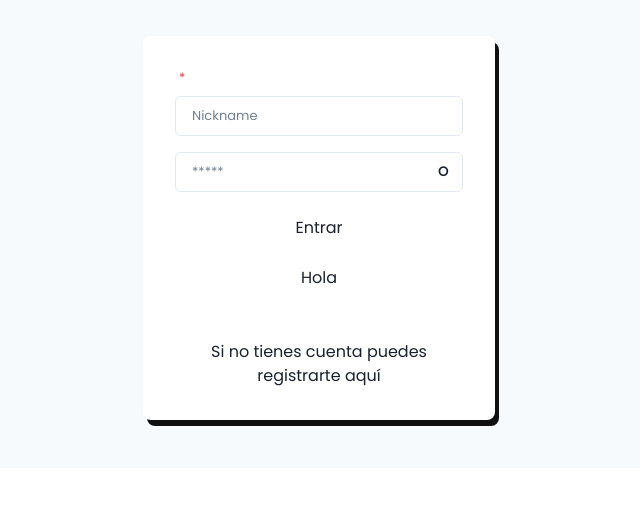
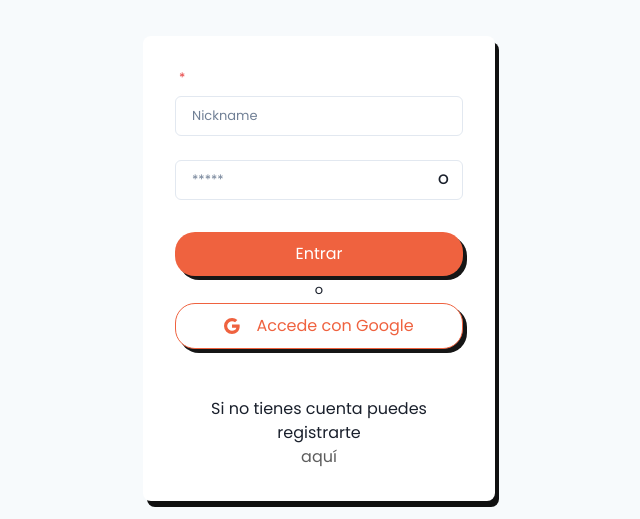
Before and after one commit to NeoHealthylife/WhatAPeach, a React (Vite) app in the folder App/: page /login in a window 1280 px wide. Shown: the part 370-889 px from the top of the page, without its empty margins (321-961 px from the left). Before the commit the page ends 838 px from the top, so only its background shows below. Built offline with nearby package versions, Linux system fonts and the light colour scheme.

Commit message:
feat:login y navitemlink

```diff
--- /dev/null
+++ b/App/src/components/UIComponents/NavItemLink-NoHover.jsx
@@ -0,0 +1,36 @@
+import React from "react";
+import { NavLink } from "react-router-dom";
+import {Icon, useColorModeValue, Flex, Box, } from "@chakra-ui/react"
+
+
+
+export const NavItemLinkNoHover = ({ icon, name, href, hoverProps,fontSize}) => {
+  const color = 'primary';
+
+  return (
+    <NavLink to={href}>
+      <Box
+        fontSize={fontSize}
+        align="center"
+        cursor="pointer"
+        role="group"
+        color={useColorModeValue("blackAlpha.700", "gray.400")}
+        _hover={
+          {hoverProps}
+        }
+      >
+        {icon && (
+          <Icon
+            mx="2"
+            boxSize="4"
+            _groupHover={{
+              color: color,
+            }}
+            as={icon}
+          />
+        )}
+        {name}
+      </Box>
+    </NavLink>
+  );
+};
--- a/App/src/components/UIComponents/UIButton.jsx
+++ b/App/src/components/UIComponents/UIButton.jsx
@@ -14,10 +14,10 @@ const StyledButton = styled.button`
       :hover {
         background-color: #f2866a;
       }
-  :active {
-  box-shadow: #161616 2px 2px 0 0;
-  transform: translate(2px, 2px);
-}
+      :active {
+      box-shadow: #161616 2px 2px 0 0;
+      transform: translate(2px, 2px);
+    }
     `}
 
   ${(props) =>
@@ -25,6 +25,7 @@ const StyledButton = styled.button`
     css`
     display: flex;
     align-items: center;
+    justify-content: center;
     gap:1rem;
       color: #EF623F;
       border:1px solid #EF623F;
--- a/App/src/pages/Login/Login.jsx
+++ b/App/src/pages/Login/Login.jsx
@@ -17,6 +17,8 @@ import { NavLink, useNavigate } from "react-router-dom";
 import UiButton from "../../components/UIComponents/UIButton";
 import UIInput from "../../components/UIComponents/UIInput";
 import { loginUser } from "../../services/API";
+import { BsGoogle } from "react-icons/bs";
+import { NavItemLinkNoHover } from "../../components/UIComponents/NavItemLink-NoHover";
 
 const Login=()=> {
   const [showPassword, setShowPassword] = useState(false);
@@ -61,8 +63,8 @@ const Login=()=> {
             boxShadow="#101010 4px 6px 0 0"
             p={8}
           >
-            <Stack spacing={4}>
-              <Box>
+            <Stack spacing={6}>
+              <Box >
               <UIInput placeholder="Nickname" error={errors.nickname ? 'Este campo es requerido y debe tener al menos 2 caracteres' : ''} {...register("nickname", {
                       required: true,
                       minLength: 2,
@@ -104,26 +106,27 @@ const Login=()=> {
                         O
                       </Button>
                     </InputRightElement>
-                    {errors.Contraseña ? (
+                  </InputGroup>
+                  <Box>
+                  {errors.Contraseña ? (
                       <p className="error">
                         {errors.Contraseña.type === "format"
                           ? "La contraseña debe contener al menos una mayúscula, una minúscula y un número"
                           : "Este campo es requerido y debe tener al menos 6 caracteres"}
                       </p>
                     ) : null}
-                  </InputGroup>
+                  </Box>
                 </FormControl>
               </Box>
-              <Stack spacing={10} pt={2}>
-                <button className="loginBtn" type="submit">
-                  Entrar
-                </button>
+              <Stack spacing={1} pt={2}>
+              <UiButton variant="primary" type="submit">Entrar</UiButton>
+              <Flex justifyContent='center' ><Text fontSize='md'>o</Text></Flex>
+              <UiButton variant="secondary"><BsGoogle />Accede con Google</UiButton>
               </Stack>
-              <UiButton variant="socialLogin"> Hola </UiButton>
               <Stack pt={6}>
                 <Text align={"center"}>
                   Si no tienes cuenta puedes registrarte{" "}
-                  <NavLink color={"blue.400"}>aquí</NavLink>
+                  <NavItemLinkNoHover name='aquí' href='' hoverProps='' fontSize=''/>
                 </Text>
               </Stack>
             </Stack>
```
